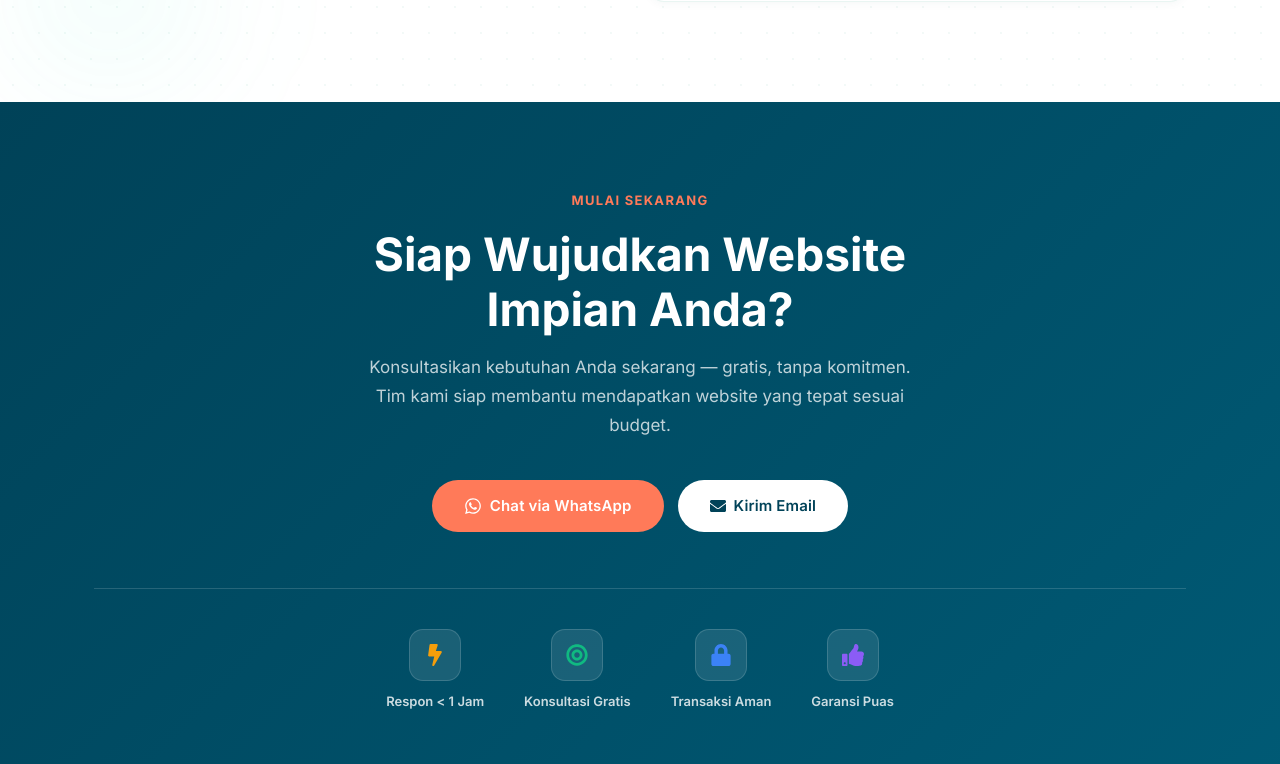
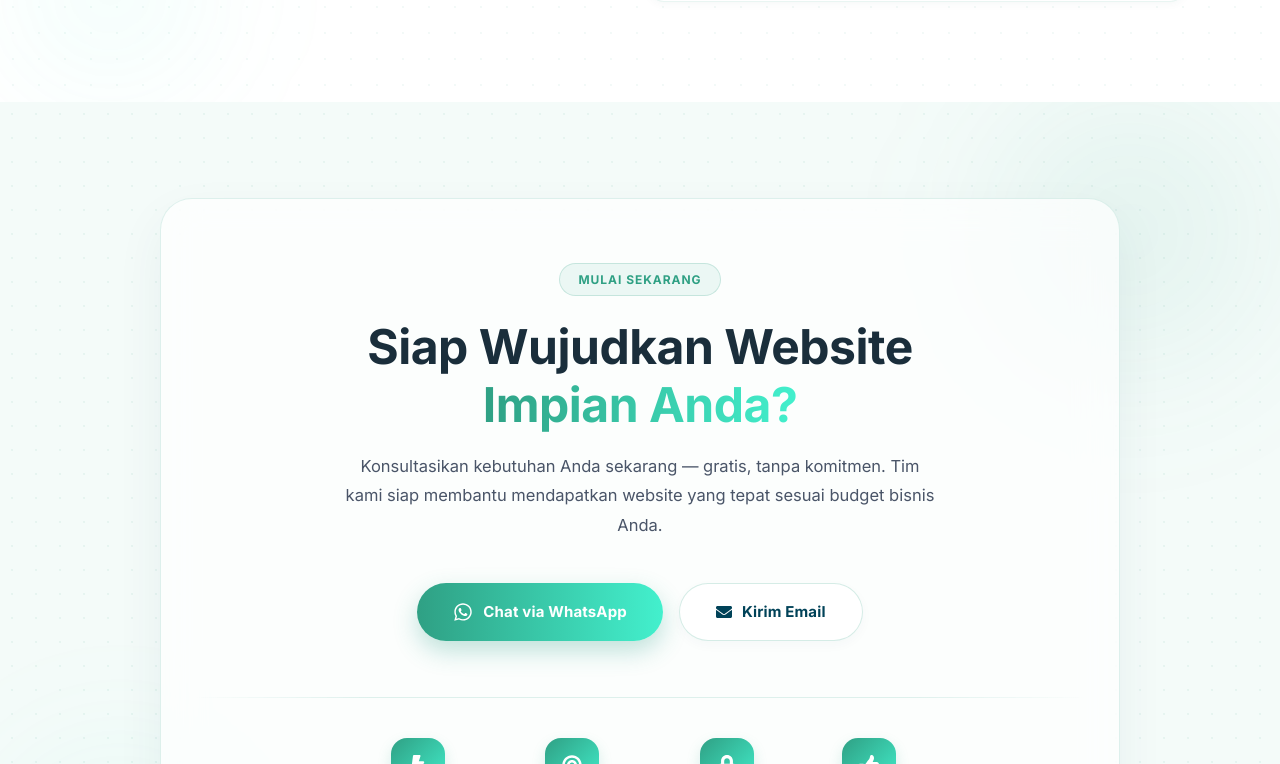
Before and after one commit to navyrastudio/companyprofilecandigital, a Next.js app: page / in a window 1280 px wide. Shown: the part 6976-7740 px from the top of the page. Built offline with nearby package versions, Linux system fonts and the light colour scheme.

Commit message:
style(cta): update color scheme and polish layout for better visual appeal

```diff
--- a/app/components/CTASection.tsx
+++ b/app/components/CTASection.tsx
@@ -1,116 +1,245 @@
+"use client";
 import { FaWhatsapp, FaEnvelope, FaBolt, FaBullseye, FaLock, FaThumbsUp } from "react-icons/fa";
 
 export default function CTASection() {
   const trustItems = [
-    { Icon: FaBolt, label: "Respon < 1 Jam", color: "#f59e0b" },
-    { Icon: FaBullseye, label: "Konsultasi Gratis", color: "#10b981" },
-    { Icon: FaLock, label: "Transaksi Aman", color: "#3b82f6" },
-    { Icon: FaThumbsUp, label: "Garansi Puas", color: "#8b5cf6" },
+    { Icon: FaBolt, label: "Respon < 1 Jam" },
+    { Icon: FaBullseye, label: "Konsultasi Gratis" },
+    { Icon: FaLock, label: "Transaksi Aman" },
+    { Icon: FaThumbsUp, label: "Garansi Puas" },
   ];
 
   return (
     <section
       id="contact"
       style={{
-        background: "linear-gradient(135deg, #004258 0%, #005a75 100%)",
-        padding: "88px 0",
+        background: "#f4fbf9",
+        padding: "96px 0",
+        position: "relative",
+        overflow: "hidden",
       }}
     >
-      <div className="container">
-        <div style={{ textAlign: "center" }} className="reveal">
+      {/* Background Dot Grid */}
+      <div
+        style={{
+          position: "absolute",
+          inset: 0,
+          backgroundImage: "radial-gradient(rgba(47,160,132,0.07) 1.2px, transparent 1.2px)",
+          backgroundSize: "24px 24px",
+          pointerEvents: "none",
+          zIndex: 0,
+        }}
+      />
+
+      {/* Elegant Ambient Glowing Orbs */}
+      <div style={{ position: "absolute", top: "-80px", right: "-60px", width: "420px", height: "420px", borderRadius: "50%", background: "radial-gradient(circle, rgba(47,160,132,0.10) 0%, transparent 70%)", filter: "blur(60px)", pointerEvents: "none", zIndex: 0 }} />
+      <div style={{ position: "absolute", bottom: "-60px", left: "-60px", width: "360px", height: "360px", borderRadius: "50%", background: "radial-gradient(circle, rgba(67,240,205,0.08) 0%, transparent 70%)", filter: "blur(55px)", pointerEvents: "none", zIndex: 0 }} />
+
+      <div className="container" style={{ position: "relative", zIndex: 1 }}>
+        {/* Glassmorphic CTA Card */}
+        <div
+          className="cta-glass-card"
+          style={{
+            background: "rgba(255, 255, 255, 0.7)",
+            backdropFilter: "blur(20px)",
+            WebkitBackdropFilter: "blur(20px)",
+            border: "1px solid rgba(47, 160, 132, 0.15)",
+            borderRadius: "32px",
+            padding: "64px 32px",
+            boxShadow: "0 20px 50px rgba(0, 66, 88, 0.06)",
+            maxWidth: "960px",
+            margin: "0 auto",
+            textAlign: "center",
+          }}
+        >
+          {/* Section badge pill */}
           <div
             style={{
-              color: "#ff7a59",
-              fontSize: "13px",
-              fontWeight: 700,
+              display: "inline-flex",
+              alignItems: "center",
+              background: "rgba(47, 160, 132, 0.08)",
+              border: "1px solid rgba(47, 160, 132, 0.2)",
+              padding: "6px 18px",
+              borderRadius: "50px",
+              color: "#2FA084",
+              fontSize: "12px",
+              fontWeight: 800,
+              letterSpacing: "0.08em",
               textTransform: "uppercase",
-              letterSpacing: "0.1em",
-              marginBottom: "16px",
+              marginBottom: "22px",
             }}
           >
             Mulai Sekarang
           </div>
+
           <h2
             style={{
-              fontSize: "clamp(28px, 4vw, 46px)",
+              fontSize: "clamp(30px, 4.5vw, 48px)",
               fontWeight: 800,
-              color: "#fff",
-              marginBottom: "16px",
+              color: "var(--text-dark)",
+              marginBottom: "18px",
               lineHeight: 1.2,
+              letterSpacing: "-0.01em",
             }}
           >
-            Siap Wujudkan Website<br />Impian Anda?
+            Siap Wujudkan Website<br />
+            <span style={{
+              background: "linear-gradient(to right, #2FA084 0%, #43F0CD 100%)",
+              WebkitBackgroundClip: "text",
+              backgroundClip: "text",
+              WebkitTextFillColor: "transparent",
+              color: "transparent",
+              display: "inline-block"
+            }}>Impian Anda?</span>
           </h2>
+
           <p
             style={{
-              fontSize: "17px",
-              color: "rgba(255,255,255,0.75)",
-              maxWidth: "560px",
-              margin: "0 auto 40px",
-              lineHeight: 1.7,
+              fontSize: "16.5px",
+              color: "var(--text-body)",
+              maxWidth: "600px",
+              margin: "0 auto 42px",
+              lineHeight: 1.8,
             }}
           >
             Konsultasikan kebutuhan Anda sekarang — gratis, tanpa komitmen.
-            Tim kami siap membantu mendapatkan website yang tepat sesuai budget.
+            Tim kami siap membantu mendapatkan website yang tepat sesuai budget bisnis Anda.
           </p>
 
-          <div style={{ display: "flex", gap: "14px", justifyContent: "center", flexWrap: "wrap", marginBottom: "56px" }}>
+          {/* Action buttons */}
+          <div style={{ display: "flex", gap: "16px", justifyContent: "center", flexWrap: "wrap", marginBottom: "56px" }}>
             <a
-              href="https://wa.me/6281234567890?text=Halo%20CanDigital%2C%20saya%20ingin%20konsultasi%20gratis"
+              href="https://wa.me/6281234567890?text=Halo%20CanDigit%2C%20saya%20ingin%20konsultasi%20gratis"
               target="_blank"
               rel="noopener noreferrer"
-              className="btn btn-accent"
+              className="btn cta-btn-primary"
               id="cta-wa"
-              style={{ display: "inline-flex", alignItems: "center", gap: "8px" }}
+              style={{
+                display: "inline-flex",
+                alignItems: "center",
+                gap: "10px",
+                padding: "16px 36px",
+                fontSize: "15px",
+                fontWeight: 800,
+                background: "linear-gradient(to right, #2FA084 0%, #43F0CD 100%)",
+                color: "#ffffff",
+                boxShadow: "0 10px 24px rgba(47,160,132,0.3)",
+                border: "none",
+                borderRadius: "50px",
+                textDecoration: "none",
+              }}
             >
-              <FaWhatsapp size={18} />
+              <FaWhatsapp size={20} />
               Chat via WhatsApp
             </a>
             <a
-              href="mailto:hello@candigital.id"
-              className="btn btn-white"
+              href="mailto:hello@candigit.id"
+              className="btn cta-btn-secondary"
               id="cta-email"
-              style={{ display: "inline-flex", alignItems: "center", gap: "8px" }}
+              style={{
+                display: "inline-flex",
+                alignItems: "center",
+                gap: "10px",
+                padding: "16px 36px",
+                fontSize: "15px",
+                fontWeight: 800,
+                background: "#ffffff",
+                border: "1px solid rgba(47, 160, 132, 0.2)",
+                color: "var(--primary)",
+                borderRadius: "50px",
+                textDecoration: "none",
+                boxShadow: "0 4px 12px rgba(0, 66, 88, 0.03)",
+              }}
             >
               <FaEnvelope size={16} />
               Kirim Email
             </a>
           </div>
 
+          {/* Divider line inside card */}
+          <div style={{ height: "1px", background: "linear-gradient(to right, transparent, rgba(47,160,132,0.15) 20%, rgba(47,160,132,0.15) 80%, transparent 100%)", marginBottom: "40px" }} />
+
           {/* Trust indicators */}
           <div
             style={{
               display: "flex",
               justifyContent: "center",
-              gap: "40px",
+              gap: "48px",
               flexWrap: "wrap",
-              paddingTop: "40px",
-              borderTop: "1px solid rgba(255,255,255,0.15)",
             }}
           >
-            {trustItems.map(({ Icon, label, color }) => (
-              <div key={label} style={{ textAlign: "center" }}>
+            {trustItems.map(({ Icon, label }) => (
+              <div key={label} className="cta-trust-card">
                 <div
+                  className="cta-trust-icon-wrap"
                   style={{
-                    width: 52,
-                    height: 52,
-                    borderRadius: "14px",
-                    background: "rgba(255,255,255,0.1)",
-                    border: "1px solid rgba(255,255,255,0.15)",
+                    width: 54,
+                    height: 54,
+                    borderRadius: "16px",
+                    background: "linear-gradient(135deg, #2FA084, #43F0CD)",
                     display: "flex",
                     alignItems: "center",
                     justifyContent: "center",
-                    margin: "0 auto 10px",
+                    margin: "0 auto 12px",
+                    transition: "all 0.3s cubic-bezier(0.16, 1, 0.3, 1)",
+                    boxShadow: "0 6px 14px rgba(47,160,132,0.18)",
                   }}
                 >
-                  <Icon size={22} color={color} />
+                  <Icon size={20} color="#ffffff" />
                 </div>
-                <div style={{ fontSize: "13px", color: "rgba(255,255,255,0.8)", fontWeight: 600 }}>{label}</div>
+                <div style={{ fontSize: "13.5px", color: "var(--text-dark)", fontWeight: 700, letterSpacing: "-0.01em" }}>{label}</div>
               </div>
             ))}
           </div>
         </div>
       </div>
+
+      <style>{`
+        .cta-glass-card {
+          animation: portfolioSlideDown 0.75s cubic-bezier(0.16, 1, 0.3, 1) forwards;
+        }
+        .cta-btn-primary {
+          transition: all 0.3s cubic-bezier(0.16, 1, 0.3, 1) !important;
+        }
+        .cta-btn-primary:hover {
+          transform: translateY(-3px) scale(1.02) !important;
+          box-shadow: 0 16px 36px rgba(47, 160, 132, 0.5) !important;
+        }
+        .cta-btn-secondary {
+          transition: all 0.3s cubic-bezier(0.16, 1, 0.3, 1) !important;
+        }
+        .cta-btn-secondary:hover {
+          transform: translateY(-3px) scale(1.02) !important;
+          background: #f4fbf9 !important;
+          border-color: rgba(47, 160, 132, 0.4) !important;
+          box-shadow: 0 8px 20px rgba(47, 160, 132, 0.1) !important;
+        }
+        .cta-trust-card {
+          transition: all 0.3s ease;
+          cursor: default;
+        }
+        .cta-trust-card:hover {
+          transform: translateY(-2px);
+        }
+        .cta-trust-card:hover .cta-trust-icon-wrap {
+          transform: translateY(-4px) scale(1.08) rotate(4deg);
+          box-shadow: 0 12px 24px rgba(47, 160, 132, 0.35) !important;
+        }
+        @media (max-width: 640px) {
+          .cta-glass-card {
+            padding: 44px 20px !important;
+            border-radius: 24px !important;
+          }
+          .cta-btn-primary, .cta-btn-secondary {
+            width: 100% !important;
+            justify-content: center !important;
+          }
+          .cta-trust-card {
+            flex: 1 1 calc(50% - 24px) !important;
+            min-width: 120px !important;
+          }
+        }
+      `}</style>
     </section>
   );
 }
```
